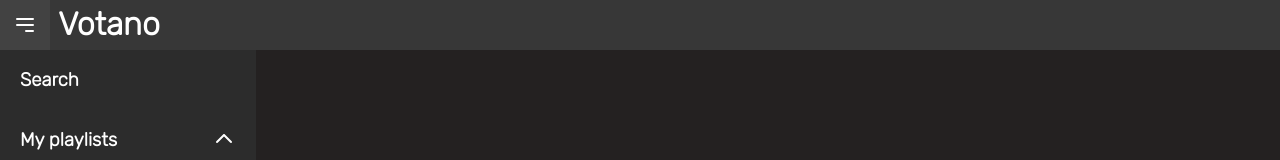
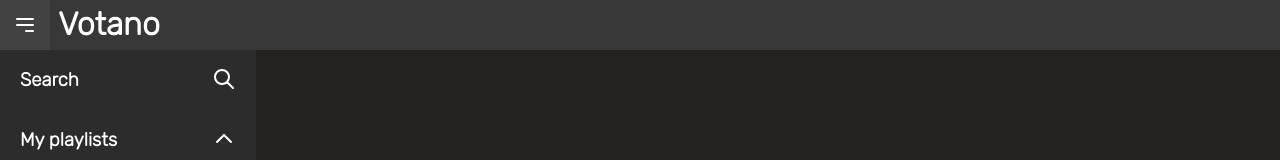
Before and after one commit to Cyclip/votano, a React (Create React App) app: page / in a window 1280 px wide. Shown: the top 160 px of the page. Built offline with nearby package versions, Linux system fonts and the light colour scheme.

Commit message:
Add playlists button

```diff
--- a/src-tauri/tauri.conf.json
+++ b/src-tauri/tauri.conf.json
@@ -54,8 +54,8 @@
     "windows": [
       {
         "title": "Votano",
-        "width": 683,
-        "height": 384,
+        "width": 1200,
+        "height": 600,
         "resizable": true,
         "fullscreen": false,
         "maximized": true,
--- a/src/App.js
+++ b/src/App.js
@@ -5,6 +5,7 @@ import './App.css';
 // All icon imports
 import {
     MenuAlt3Icon,
+    SearchIcon,
     ChevronDownIcon,
 } from '@heroicons/react/outline'
 
@@ -42,8 +43,11 @@ class App extends Component {
                 <div className="contents">
                     <div className={"menu " + (this.state.menuOpen ? "open" : "closed")}>
                         <div className="items no-select">
-                        <div className="item center-left-content">
+                            <div className="item" onClick={() => function() {}}>
+                                <div class="name center-left-content withIcon">
                                     <h3>Search</h3>
+                                </div>
+                                <SearchIcon class="icon"/>
                             </div>
                             <div className="item" onClick={() => this.togglePlaylists()}>
                                 <div class="name center-left-content withIcon">
```
Lines whose indentation alone changed are shown as unchanged.
